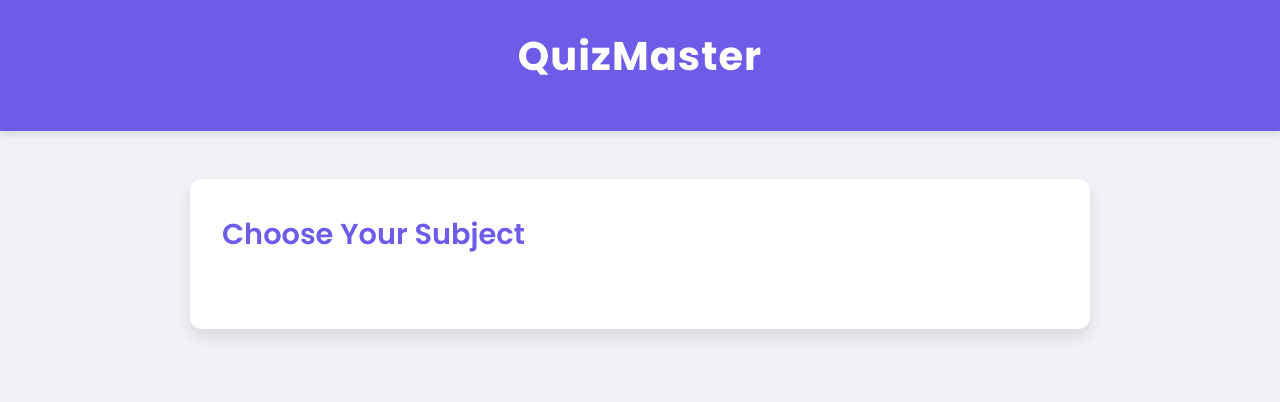
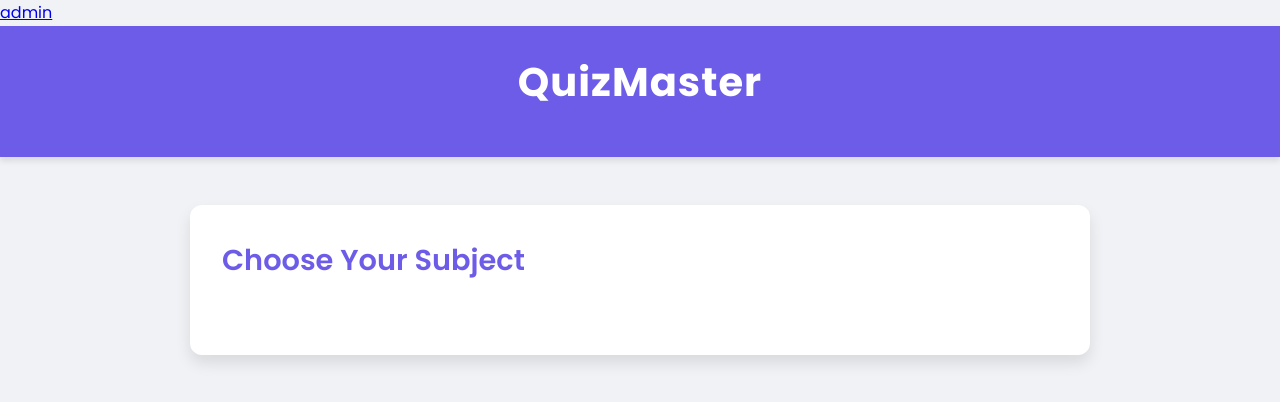
Before and after one commit to CODEMASTERSTACK/ExamMcq, a plain HTML site: page index.html in a window 1280 px wide. Drawn offline with Linux system fonts and the light colour scheme.

Commit message:
Update index.html

```diff
--- a/index.html
+++ b/index.html
@@ -8,6 +8,7 @@
     <link rel="stylesheet" href="mcq-platform.css">
 </head>
 <body>
+    <a href = "admin.html"> admin </a>
     <div id="greeting-overlay" class="overlay">
         <div class="greeting-content">
             <h1 id="greeting-text">Hello, Student!</h1>
```
